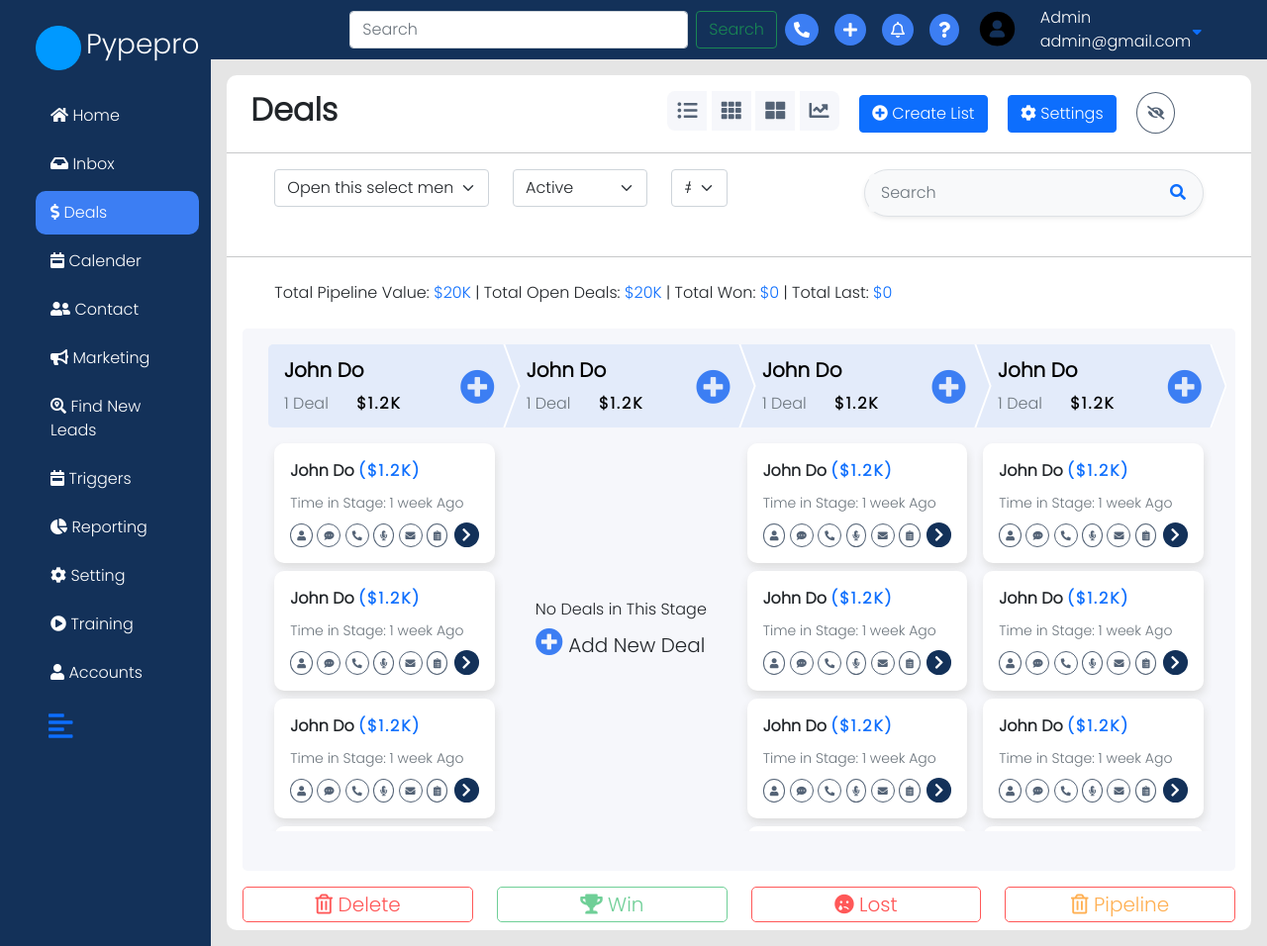
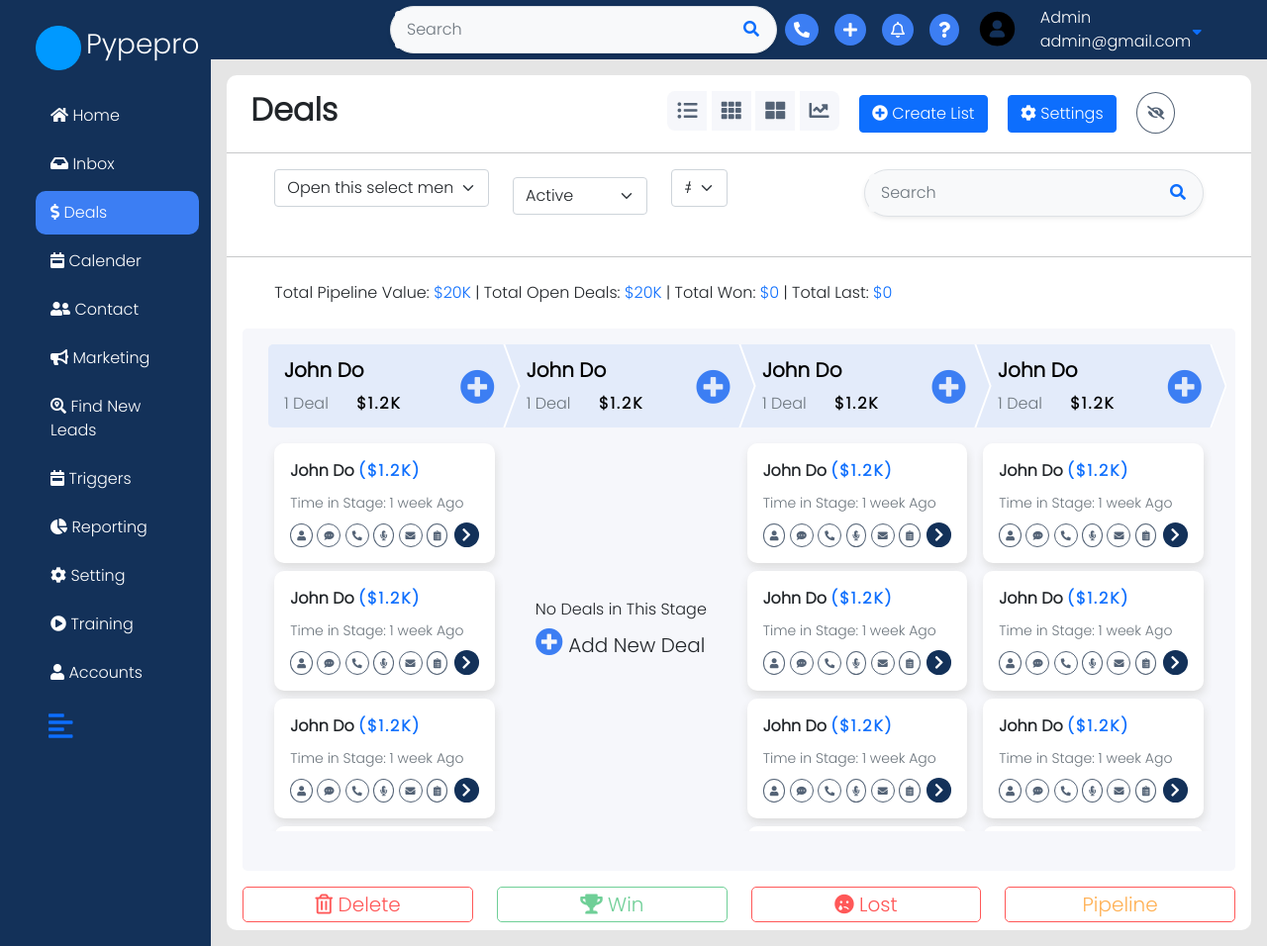
Before and after one commit to Mahadi92/PypeproDashboard, a plain HTML site: page index.html in a window 1280 px wide. Shown: the whole page at 99% size. Drawn offline with nearby package versions, Linux system fonts and the light colour scheme.

Commit message:
Something updateing

```diff
--- a/index.html
+++ b/index.html
@@ -95,10 +95,19 @@
                         <div class="collapse navbar-collapse" id="navbarSupportedContent">
                             <ul class="navbar-nav ms-auto mb-2 mb-lg-0 d-flex align-items-center">
                                 <li class="nav-item">
-                                    <form class="d-flex">
-                                        <input class="form-control me-2" type="search" placeholder="Search"
-                                            aria-label="Search">
-                                        <button class="btn btn-outline-success" type="submit">Search</button>
+                                    <form class="d-flex mt-4">
+                                        <div class="p-1 bg-light rounded rounded-pill border shadow-sm mb-4">
+                                            <div class="input-group">
+                                                <input type="search" placeholder="Search"
+                                                    aria-describedby="button-addon1"
+                                                    class="form-control border-0 bg-light">
+                                                <div class="input-group-append">
+                                                    <button id="button-addon1" type="submit"
+                                                        class="btn btn-link text-primary"><i class="fa fa-search"></i>
+                                                    </button>
+                                                </div>
+                                            </div>
+                                        </div>
                                     </form>
                                 </li>
                                 <li class="nav-item">
@@ -174,7 +183,7 @@
 
                     <div class="row px-5">
 
-                        <div class="col-md-3">
+                        <div class="col-md-3 mb-sm-2">
                             <select class="form-select" aria-label="Default select example">
                                 <option selected>Open this select menu</option>
                                 <option value="1">One</option>
@@ -182,7 +191,7 @@
                                 <option value="3">Three</option>
                             </select>
                         </div>
-                        <div class="col-md-2">
+                        <div class="col-md-2 mt-sm-2">
                             <select class="form-select" aria-label="Default select example">
                                 <option selected>Active</option>
                                 <option value="1">One</option>
@@ -199,7 +208,7 @@
                             </select>
                             <i class=""></i>
                         </div>
-                        <div class="col-md-6 d-flex justify-content-end align-center-center">
+                        <div class="col-md-6 d-flex justify-content-md-end align-center-center">
 
                             <div class="w-75 p-1 bg-light rounded rounded-pill border shadow-sm mb-4">
                                 <div class="input-group">
@@ -584,7 +593,7 @@
                                 <h5 class="action-lost text-center"> <i class="fas fa-sad-tear"></i> Lost</h5>
                             </div>
                             <div class="col-md-3">
-                                <h5 class="action-pipeline text-center"> <i class="far fa-trash-alt"></i> Pipeline</h5>
+                                <h5 class="action-pipeline text-center">Pipeline</h5>
                             </div>
                         </div>
                     </section>
```
